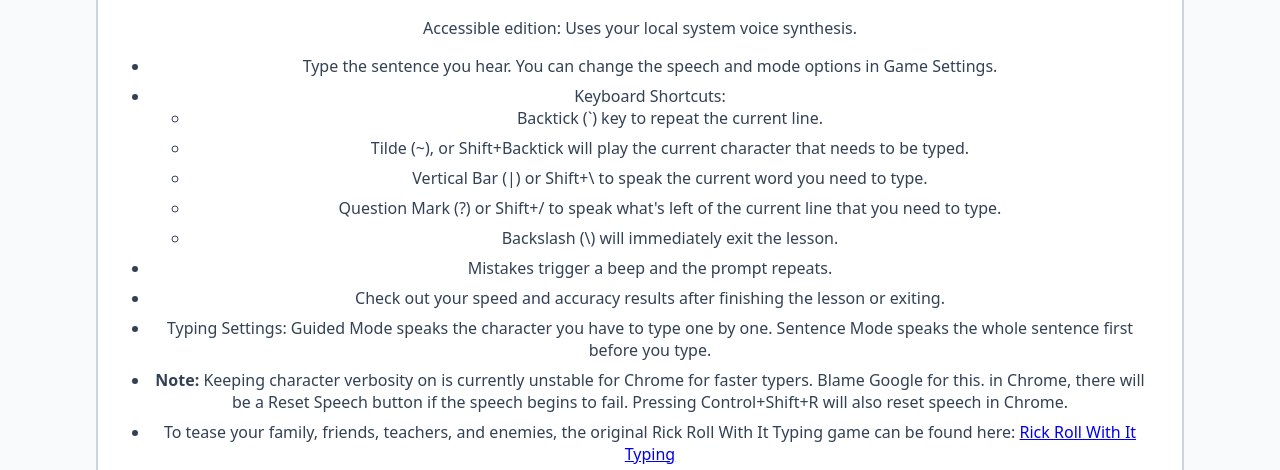
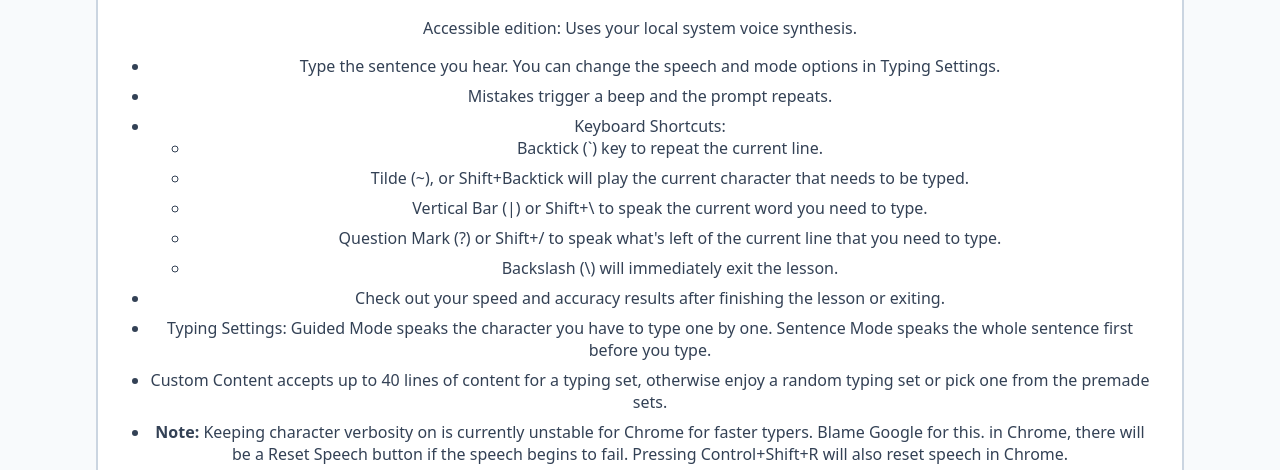
Before and after one commit to Marconiusiii/rollWithIt-typing, a plain HTML site: page index.html in a window 1280 px wide. Shown: the part 317-787 px from the top of the page. Drawn offline with Linux system fonts and the light colour scheme.

Commit message:
Added instruction about custom content.

```diff
--- a/index.html
+++ b/index.html
@@ -35,19 +35,19 @@
 					Accessible edition: Uses your local system voice synthesis.
 				</p>
 				<ul class="instructions-list">
-					<li>Type the sentence you hear. You can change the speech and mode options in Game Settings.</li>
+					<li>Type the sentence you hear. You can change the speech and mode options in Typing Settings.</li>
+					<li>Mistakes trigger a beep and the prompt repeats.</li>
 <li>Keyboard Shortcuts:
 	<ul>
 	<li>Backtick (`) key to repeat the current line.</li>
 	<li>Tilde (~), or Shift+Backtick will play the current character that needs to be typed.</li>
 	<li>Vertical Bar (|) or Shift+\ to speak the current word you need to type.</li>
-
 	<li>Question Mark (?) or Shift+/ to speak what's left of the current line that you need to type.</li>
 	<li>Backslash (\) will immediately exit the lesson.</li>
 	</ul></li>
-					<li>Mistakes trigger a beep and the prompt repeats.</li>
 					<li>Check out your speed and accuracy results after finishing the lesson or exiting.</li>
 					<li>Typing Settings: Guided Mode speaks the character you have to type one by one. Sentence Mode speaks the whole sentence first before you type.</li>
+<li>Custom Content accepts up to 40 lines of content for a typing set, otherwise enjoy a random typing set or pick one from the premade sets.</li>
 <li><strong>Note:</strong> Keeping character verbosity on is currently unstable for Chrome for faster typers. Blame Google for this. in Chrome, there will be a Reset Speech button if the speech begins to fail. Pressing Control+Shift+R will also reset speech in Chrome.</li>
 					<li>To tease your family, friends, teachers, and enemies, the original Rick Roll With It Typing game can be found here: <a href="https://marconius.com/fun/rollWithIt/">Rick Roll With It Typing</a></li>
 				</ul>
```
